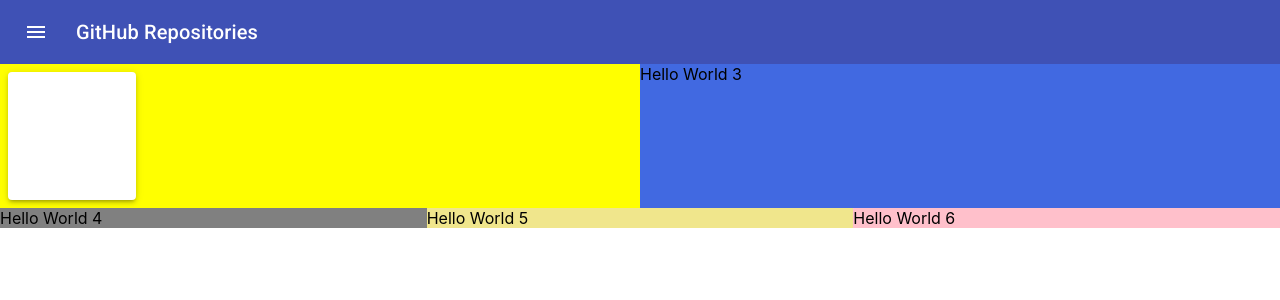
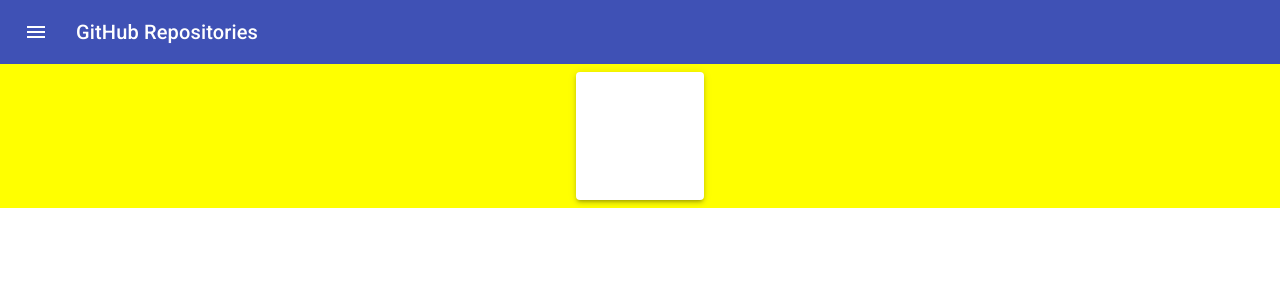
Before and after one commit to samadakram/Material-Ui_Layout-example, a React (Create React App) app: page / in a window 1280 px wide. Shown: the top 300 px of the page. Built offline with nearby package versions, Linux system fonts and the light colour scheme.

Commit message:
Updated Grid.js
Modified Ui of App

```diff
--- a/src/Grid.js
+++ b/src/Grid.js
@@ -15,18 +15,9 @@ const useStyles = makeStyles((theme) => ({
     },
     secondRow: {
         backgroundColor: 'yellow',
-    },
-    secondRow2: {
-        backgroundColor: 'royalBlue',
-    },
-    thirdRow: {
-        backgroundColor: 'gray',
-    },
-    thirdRow2: {
-        backgroundColor: 'khaki',
-    },
-    thirdRow3: {
-        backgroundColor: 'pink',
+        display: 'flex',
+        justifyContent: 'center',
+        alignItems: 'center',
     },
 }));
 
@@ -40,20 +31,8 @@ const GridLayout = () => {
                 <Grid item xs={12} className={classes.firstRow} >
                     <NavBar />
                 </Grid>
-                <Grid item xs={12} md={6} className={classes.secondRow} >
+                <Grid item xs={12} className={classes.secondRow} >
                     <Paper />
-                </Grid>
-                <Grid item xs={12} md={6} className={classes.secondRow2} >
-                    Hello World 3
-                </Grid>
-                <Grid item xs={6} md={4} className={classes.thirdRow} >
-                    Hello World 4
-                </Grid>
-                <Grid item xs={6} md={4} className={classes.thirdRow2} >
-                    Hello World 5
-                </Grid>
-                <Grid item xs={12} md={4} className={classes.thirdRow3} >
-                    Hello World 6
                 </Grid>
             </Grid>
         </div>
```
Also changed, not shown: 1 other file (tests, documents, lock files or other folders).
